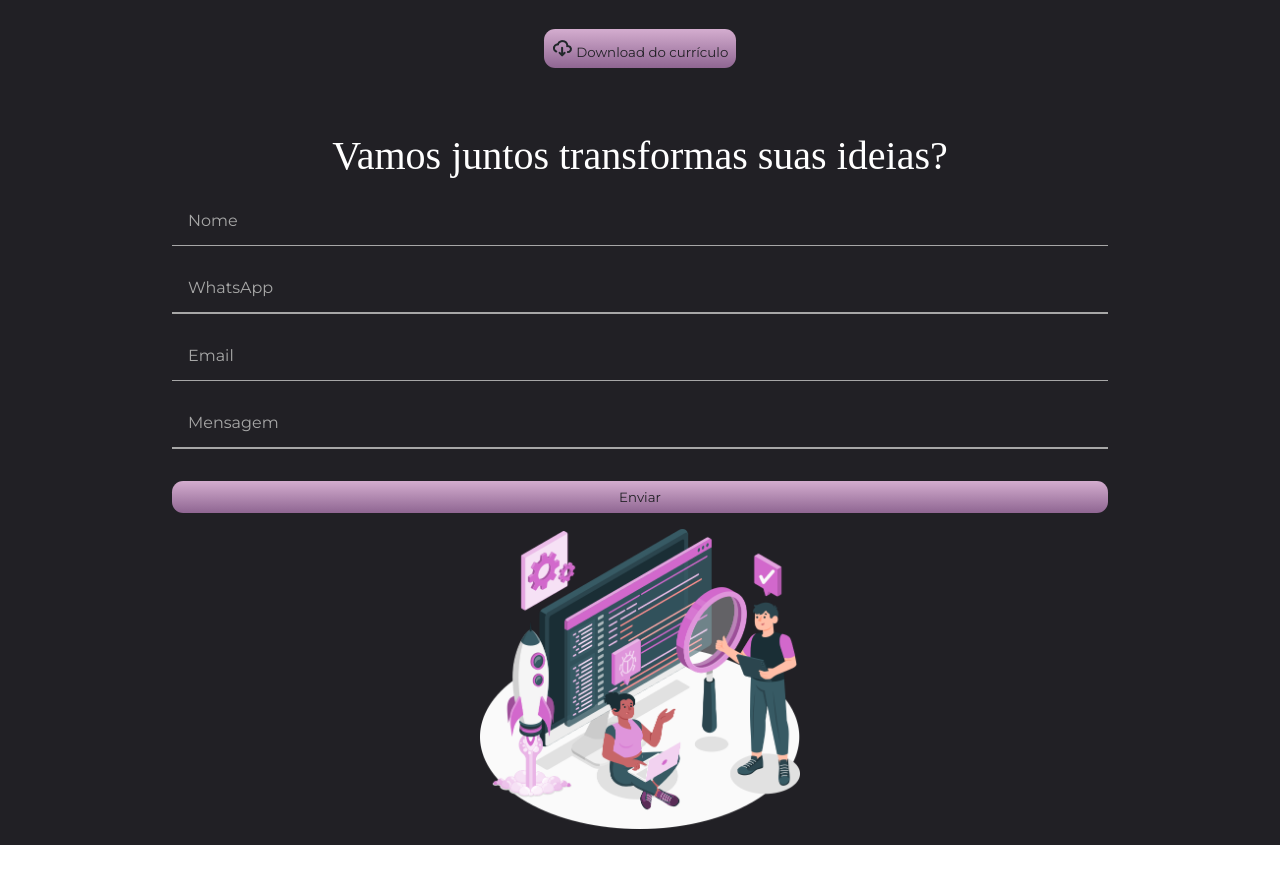
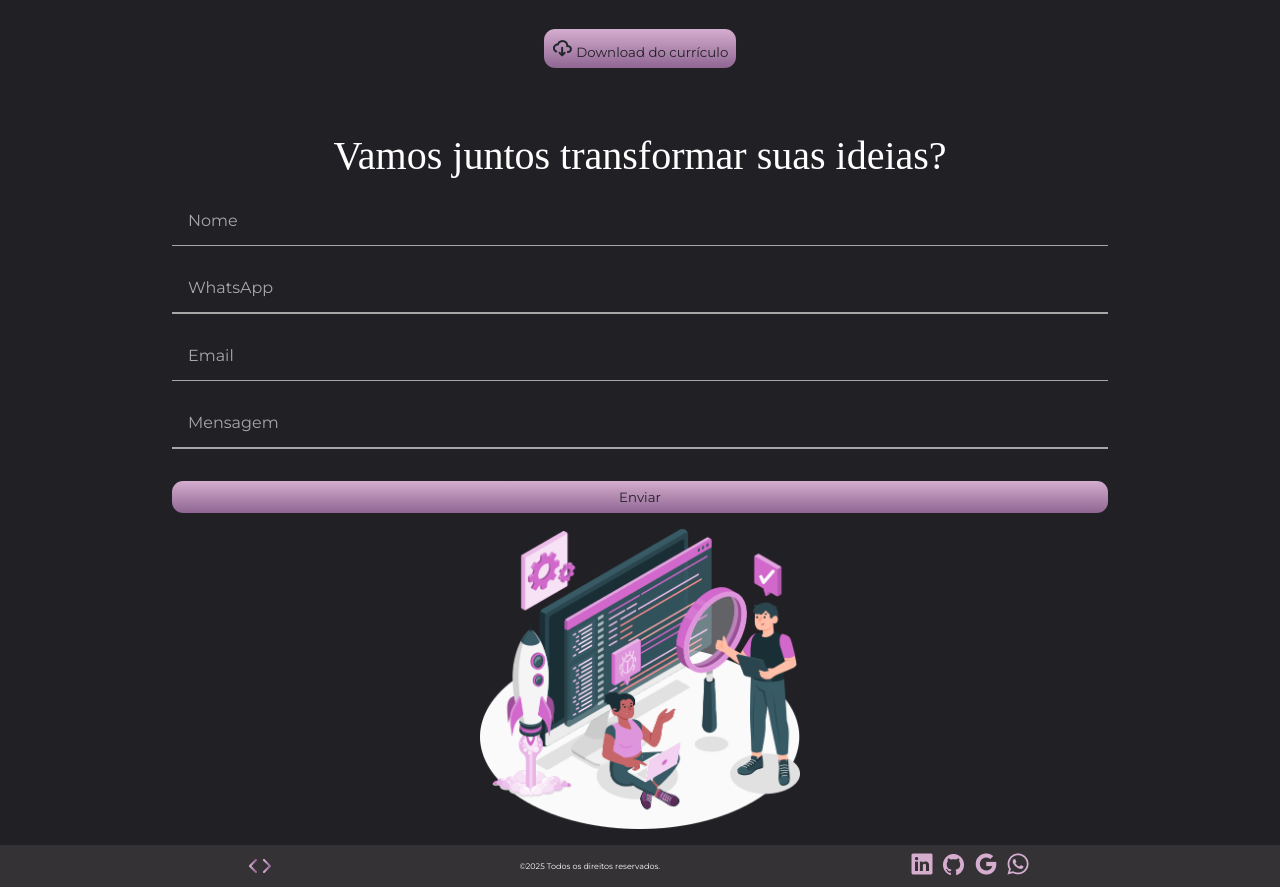
Before and after one commit to not-a-ai/portifolioJS, a plain HTML site: page index.html in a window 1280 px wide. Shown: the part 2625-3512 px from the top of the page. Before the commit the page ends 3470 px from the top, so only its background shows below. Drawn offline with Linux system fonts and the light colour scheme; a web font is replaced by a local one.

Commit message:
feature: footer

```diff
--- a/css/style.scss
+++ b/css/style.scss
@@ -278,3 +278,20 @@ button {
 .line::after{
   background-color: $color-firstgradient;
 }
+
+footer {
+  background-color: #353236;
+  display: flex;
+  flex-direction: row;
+  align-items: center;
+  justify-content: space-evenly;
+  width: 100%;
+  p{
+    font-size: 0.5rem;
+  }
+  .logos{
+    img{
+      padding: 0.2rem;
+    }
+  }
+}
--- a/index.html
+++ b/index.html
@@ -147,7 +147,7 @@
   </section>
 
   <section id="contact-me">
-    <h1>Vamos juntos transformas suas ideias?</h1>
+    <h1>Vamos juntos transformar suas ideias?</h1>
     <div>
       <form action="">
         <label for="">Nome</label>
@@ -168,5 +168,16 @@
 
     </div>
   </section>
+
+  <footer>
+    <img src="/img/icons/code.png" alt="">
+    <p>©2025 Todos os direitos reservados.</p>
+      <div class="logos">
+        <img src="/img/linkedin.png" alt="linkedin logo">
+        <img src="/img/github.png" alt="GitHub logo">
+        <img src="/img/gmail.png" alt="Gmail logo">
+        <img src="/img/wpp.png" alt="Whats app logo">
+      </div>
+  </footer>
 </body>
 </html>
```
Also changed, not shown: css/style.css, 1 other file.
